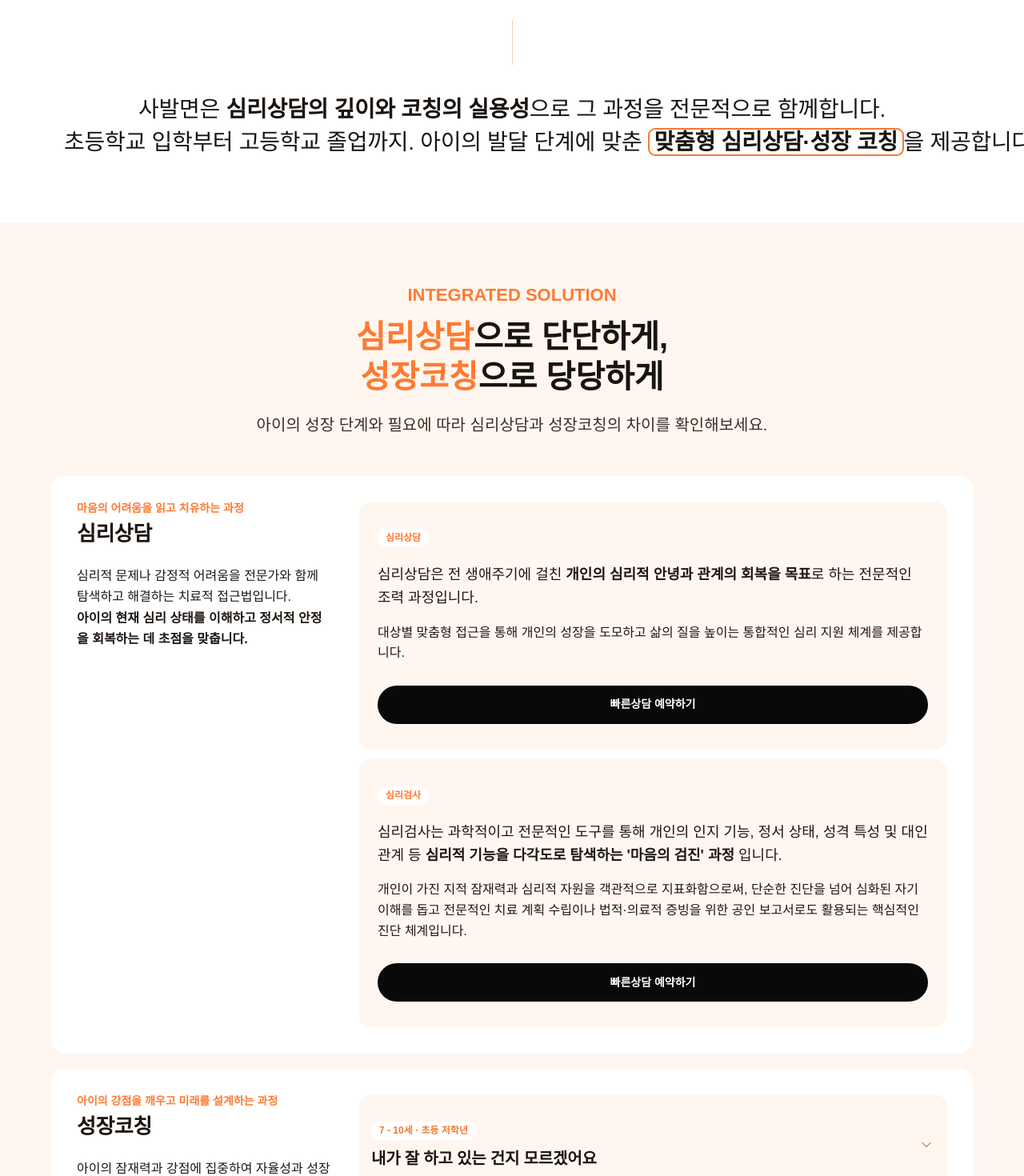
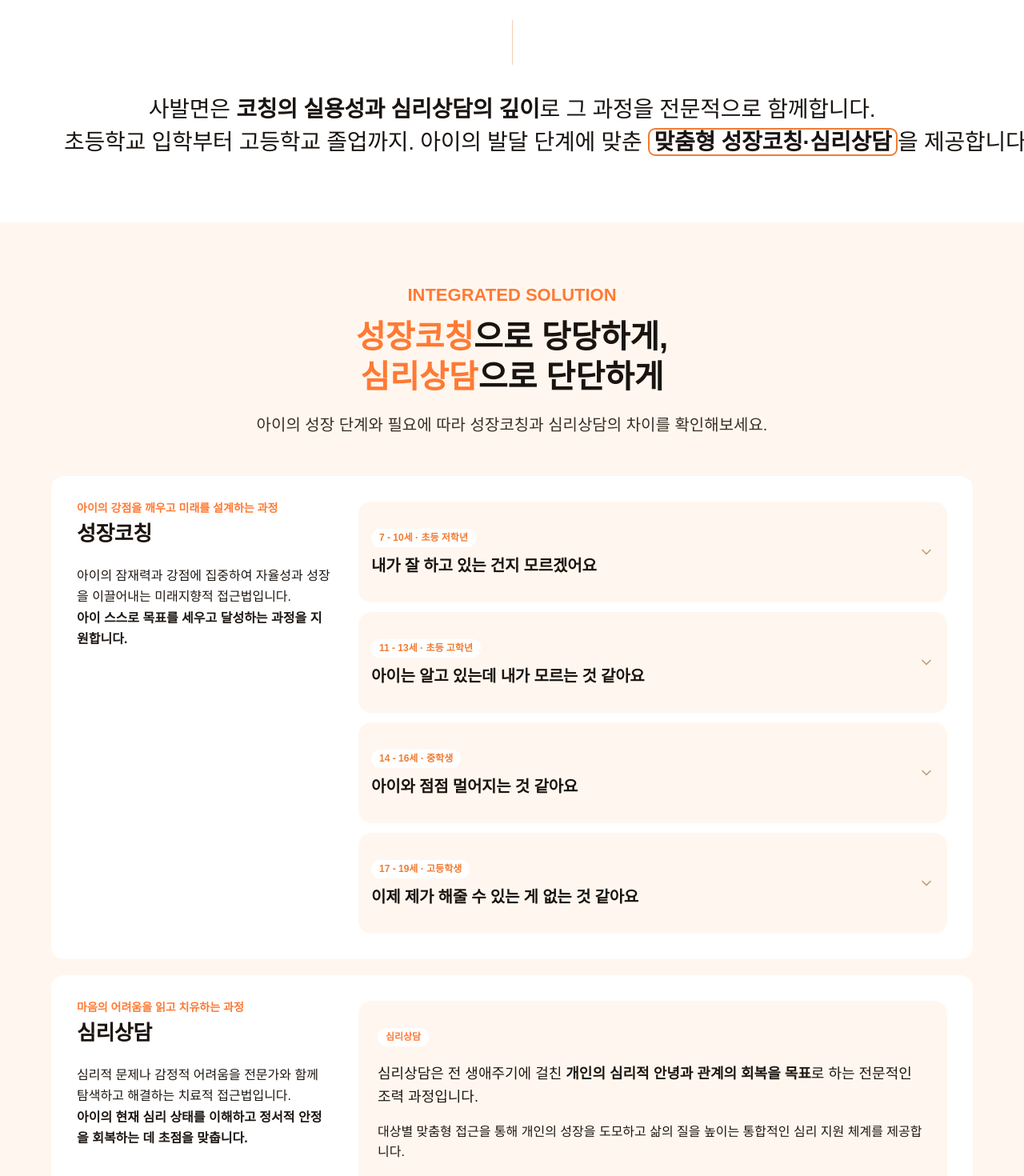
Before and after one commit to yjkim87/b2c-saram-client, a Next.js app: page / in a window 1280 px wide. Shown: the part 1200-2670 px from the top of the page at 80% size. Built offline with nearby package versions, Linux system fonts and the light colour scheme; a web font is replaced by a local one.

Commit message:
코칭과 상담 순서 변경

```diff
--- a/features/center/pages/center-page.tsx
+++ b/features/center/pages/center-page.tsx
@@ -4,7 +4,7 @@ import { cn } from "@/shared/lib/utils"
 
 const TEXT = {
   headerLabel: "센터 안내",
-  headerTitle: "편안한 상담 공간, 사발면 센터",
+  headerTitle: "편안한 공간, 사발면 센터",
   headerDescription:
     "랜딩 페이지 센터 안내 구성과 동일한 내용으로 위치 및 운영 정보를 확인할 수 있습니다.",
   centerAddress: "부산광역시 해운대구 센텀동로 99 벽산e센텀클래스원 406호",
--- a/features/home/components/counseling-coaching-cards.tsx
+++ b/features/home/components/counseling-coaching-cards.tsx
@@ -170,6 +170,16 @@ const COUNSELING_SERVICE_ITEMS: CounselingServiceItem[] = [
 
 const FEATURE_CARDS: readonly FeatureCard[] = [
   {
+    key: "coaching",
+    eyebrow: "아이의 강점을 깨우고 미래를 설계하는 과정",
+    title: "성장코칭",
+    description: {
+      regular: "아이의 잠재력과 강점에 집중하여 자율성과 성장을 이끌어내는 미래지향적 접근법입니다.",
+      emphasized: "아이 스스로 목표를 세우고 달성하는 과정을 지원합니다.",
+    },
+    ageItems: AGE_ITEMS,
+  },
+  {
     key: "counseling",
     eyebrow: "마음의 어려움을 읽고 치유하는 과정",
     title: "심리상담",
@@ -178,16 +188,6 @@ const FEATURE_CARDS: readonly FeatureCard[] = [
       emphasized: "아이의 현재 심리 상태를 이해하고 정서적 안정을 회복하는 데 초점을 맞춥니다.",
     },
     serviceItems: COUNSELING_SERVICE_ITEMS,
-  },
-  {
-    key: "coaching",
-    eyebrow: "아이의 강점을 깨우고 미래를 설계하는 과정",
-    title: "성장코칭",
-    description: {
-      regular: "아이의 잠재력과 강점에 집중하여 자율성과 성장을 이끌어내는 미래지향적 접근법입니다.",
-      emphasized: "아이 스스로 목표를 세우고 달성하는 과정을 지원합니다.",
-    },
-    ageItems: AGE_ITEMS,
   },
 ]
 
--- a/features/home/sections/age-guide-section.tsx
+++ b/features/home/sections/age-guide-section.tsx
@@ -15,11 +15,11 @@ export function AgeGuideSection() {
         <div className={cn("text-center", landingLayoutTokens.sectionHeaderGap)}>
           <span className={cn("mb-4 inline-flex", landingTypeTokens.eyebrow)}>INTEGRATED SOLUTION</span>
           <h2 className={cn("mobile-auto-phrase", landingTypeTokens.sectionTitle)}>
-            <span className="text-[#FF7A33]">심리상담</span>으로 단단하게, <br />
-            <span className="text-[#FF7A33]">성장코칭</span>으로 당당하게
+            <span className="text-[#FF7A33]">성장코칭</span>으로 당당하게, <br />
+            <span className="text-[#FF7A33]">심리상담</span>으로 단단하게
           </h2>
           <p className={cn("mx-auto mt-5 max-w-2xl text-[#3A2F27]", landingTypeTokens.sectionSubtitle)}>
-            아이의 성장 단계와 필요에 따라 심리상담과 성장코칭의 차이를 확인해보세요.
+            아이의 성장 단계와 필요에 따라 성장코칭과 심리상담의 차이를 확인해보세요.
           </p>
         </div>
 
--- a/features/home/sections/features-section.tsx
+++ b/features/home/sections/features-section.tsx
@@ -69,9 +69,9 @@ export function FeaturesSection() {
 
           <div className="mx-auto mt-8 max-w-full text-center md:mt-9">
             <p className="text-center text-[18px] font-medium leading-[1.45] lg:hidden">
-              사발면은 <span className="font-bold">심리상담의 깊이와</span>
+              사발면은 <span className="font-bold">코칭의 실용성과</span>
               <br />
-              <span className="font-bold">코칭의 실용성으로</span>
+              <span className="font-bold">심리상담의 깊이로</span>
               <br />
               그 과정을 전문적으로 함께합니다.
             </p>
@@ -81,7 +81,7 @@ export function FeaturesSection() {
               아이의 발달 단계에 맞춘
               <br />
               <span className="inline-block rounded-[9px] border-2 border-[#F07C33] px-[0.24em] py-[0.02em] font-bold leading-[1.08] text-[#1A1410]">
-                맞춤형 심리상담·성장 코칭
+                맞춤형 성장코칭·심리상담
               </span>{" "}
               을 제공합니다.
             </p>
@@ -89,13 +89,13 @@ export function FeaturesSection() {
             <div className="hidden text-center text-[28px] font-medium leading-[1.45] lg:block">
               <p className="tracking-[-0.01em]">
                 <span className="whitespace-nowrap">
-                  사발면은 <span className="font-bold">심리상담의 깊이와 코칭의 실용성</span>으로 그 과정을 전문적으로 함께합니다.
+                  사발면은 <span className="font-bold">코칭의 실용성과 심리상담의 깊이</span>로 그 과정을 전문적으로 함께합니다.
                 </span>
                 <br />
                 <span className="whitespace-nowrap">
                   초등학교 입학부터 고등학교 졸업까지. 아이의 발달 단계에 맞춘{" "}
                   <span className="inline-block rounded-[9px] border-2 border-[#F07C33] px-[0.2em] py-[0.02em] font-bold leading-[1.08] text-[#1A1410]">
-                    맞춤형 심리상담·성장 코칭
+                    맞춤형 성장코칭·심리상담
                   </span>
                   을 제공합니다.
                 </span>
--- a/features/home/sections/reviews-section.tsx
+++ b/features/home/sections/reviews-section.tsx
@@ -277,7 +277,7 @@ export function ReviewsSection() {
           <p className={cn("mx-auto mt-5 max-w-2xl text-[#3A2F27]", landingTypeTokens.sectionSubtitle)}>
             초등학교부터 고등학교까지,
             <br />
-            상담/코칭을 경험한 부모님과 학생들의 이야기입니다.
+            코칭/상담을 경험한 부모님과 학생들의 이야기입니다.
           </p>
         </div>
 
--- a/features/story/pages/story-page.tsx
+++ b/features/story/pages/story-page.tsx
@@ -124,15 +124,15 @@ function FadeInBlock({ children, className = "", threshold = 0.12 }: FadeInBlock
 
 const serviceValues: ServiceValue[] = [
   {
-    icon: Heart,
-    category: "마음 발견",
-    title: "사발면 1:1 심리상담",
-    target: "심리적 어려움을 겪는 개인 및 아동청소년",
-    desc: "전문 상담사가 심리검사 도구를 활용해 내담자의 호소문제 별로 스트레스 원인을 분석합니다. 세계적으로 검증된 심리검사들을 통해 '나의 심리적 특성을 발견하고 치유하는 고품격 심리상담 서비스'입니다.",
-    colorClass: "text-rose-500",
-    bgClass: "bg-rose-50",
-    borderClass: "border-rose-100",
-    ringClass: "ring-rose-50",
+    icon: Users,
+    category: "부모 발견",
+    title: "아이와 말이 통하는, 부모 코칭",
+    target: "자녀의 심리적 성장을 위해 자녀의 잠재력을 깨워주고 싶은 부모",
+    desc: "부모와 자녀의 정식 MBTI 결과를 바탕으로 '소통의 온도 차'를 발견합니다. 아이의 성격에 맞는 학습법과 미래설계를 위해 부모에게 동기부여 방식을 코칭하여 가족의 상호작용을 긍정화합니다.",
+    colorClass: "text-amber-500",
+    bgClass: "bg-amber-50",
+    borderClass: "border-amber-100",
+    ringClass: "ring-amber-50",
   },
   {
     icon: Compass,
@@ -146,15 +146,15 @@ const serviceValues: ServiceValue[] = [
     ringClass: "ring-indigo-50",
   },
   {
-    icon: Users,
-    category: "부모 발견",
-    title: "아이와 말이 통하는, 부모 코칭",
-    target: "자녀의 심리적 성장을 위해 자녀의 잠재력을 깨워주고 싶은 부모",
-    desc: "부모와 자녀의 정식 MBTI 결과를 바탕으로 '소통의 온도 차'를 발견합니다. 아이의 성격에 맞는 학습법과 미래설계를 위해 부모에게 동기부여 방식을 코칭하여 가족의 상호작용을 긍정화합니다.",
-    colorClass: "text-amber-500",
-    bgClass: "bg-amber-50",
-    borderClass: "border-amber-100",
-    ringClass: "ring-amber-50",
+    icon: Heart,
+    category: "마음 발견",
+    title: "사발면 1:1 심리상담",
+    target: "심리적 어려움을 겪는 개인 및 아동청소년",
+    desc: "전문 상담사가 심리검사 도구를 활용해 내담자의 호소문제 별로 스트레스 원인을 분석합니다. 세계적으로 검증된 심리검사들을 통해 '나의 심리적 특성을 발견하고 치유하는 고품격 심리상담 서비스'입니다.",
+    colorClass: "text-rose-500",
+    bgClass: "bg-rose-50",
+    borderClass: "border-rose-100",
+    ringClass: "ring-rose-50",
   },
 ]
 
@@ -178,7 +178,7 @@ function IntroSection() {
               사발면(<span className="text-[#ff7a33]">사</span>람의 <span className="text-[#ff7a33]">발</span>견을 원하
               <span className="text-[#ff7a33]">면</span>)은 세계에서 가장 많이 사용되는 마음발견 검사인 정식 MBTI와 불확실한
               미래의 직업을 발견하는 검사인 Strong 흥미검사를 도구 삼아, 자녀의 내면에 숨겨진 원석을 발견합니다.
-              사발면의 상담사와 코치들은 단순한 결과 수치를 넘어, 아이의 고유한 강점들을 정교하게 연결하여 단
+              사발면의 코치와 상담사들은 단순한 결과 수치를 넘어, 아이의 고유한 강점들을 정교하게 연결하여 단
               하나뿐인 &apos;진로 설계도&apos;를 완성합니다.
             </p>
             <p>우리는 부모님께 아이의 마음을 읽는 법을 알려드리고, 아이에게는 스스로의 미래를 결정할 확신을 선물합니다.</p>
```
